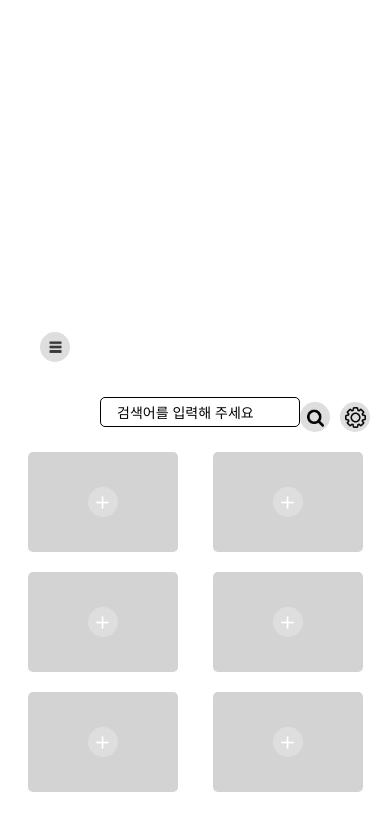
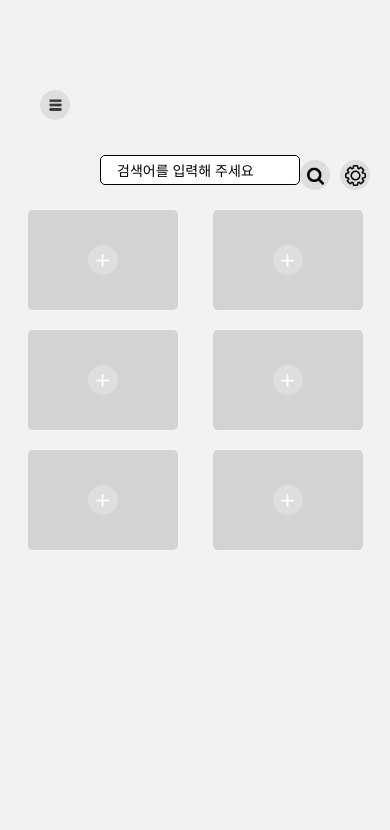
Before and after one commit to jeonhyoungmin/project-hackathon, a React Native app in the folder mobile/: screen / in a window 390 px wide. Shown: the top 830 px of the page. Built offline with nearby package versions, Linux system fonts and the light colour scheme.

Commit message:
메인페이지

```diff
--- a/mobile/App.js
+++ b/mobile/App.js
@@ -1,20 +1,13 @@
 import React from 'react';
-import {SafeAreaView, StyleSheet} from 'react-native';
-
-import MainScreen from './src/views/main/MainScreen';
+import {NavigationContainer} from '@react-navigation/native';
+import RootScreen from './src/views/main/RootScreen';
 
 const App = () => {
   return (
-    <SafeAreaView style={Styles.display}>
-      <MainScreen></MainScreen>
-    </SafeAreaView>
+    <NavigationContainer>
+      <RootScreen />
+    </NavigationContainer>
   );
 };
 
-const Styles = StyleSheet.create({
-  display: {
-    flex: 1,
-    justifyContent: 'center',
-  },
-});
 export default App;
```
